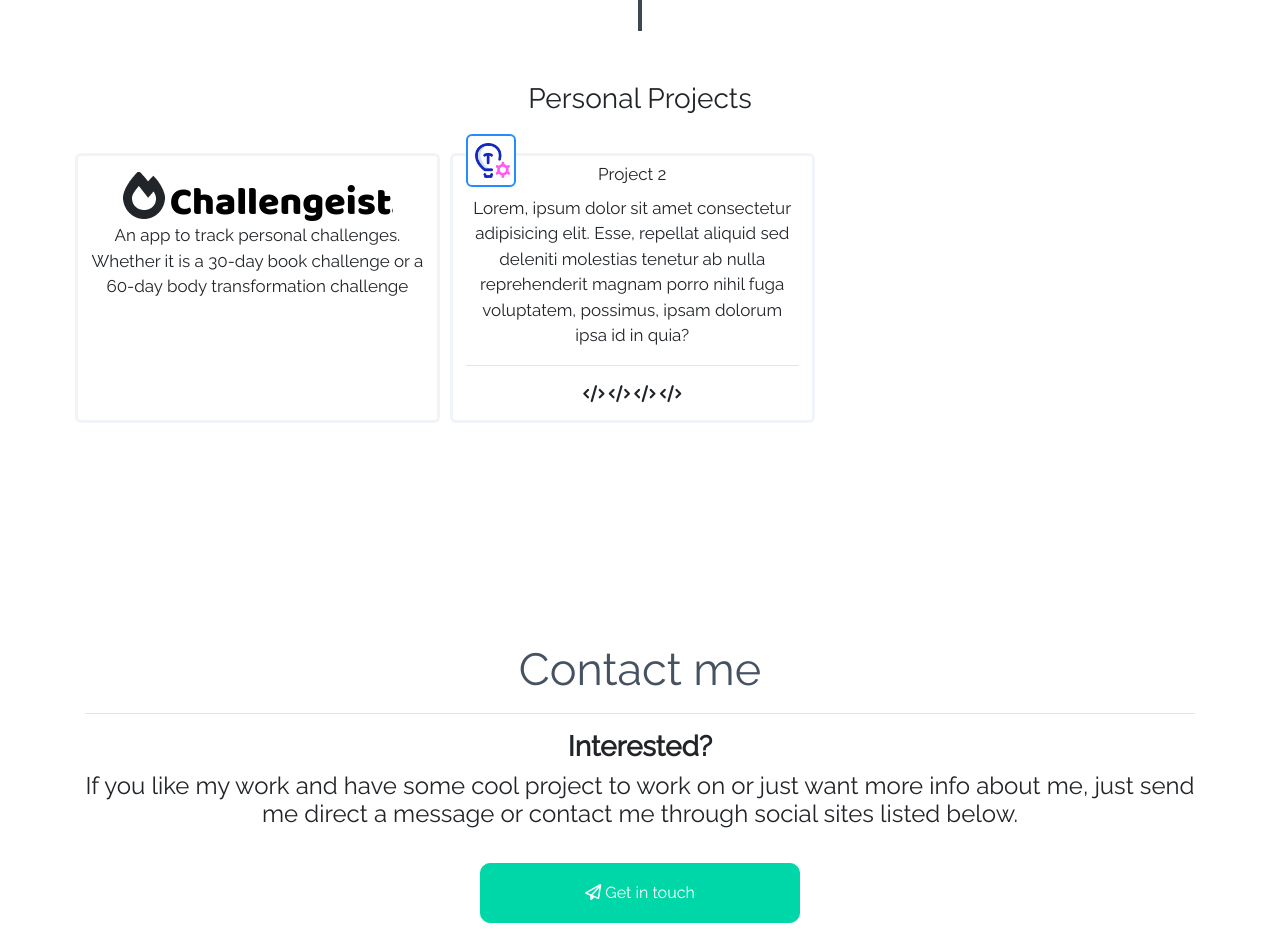
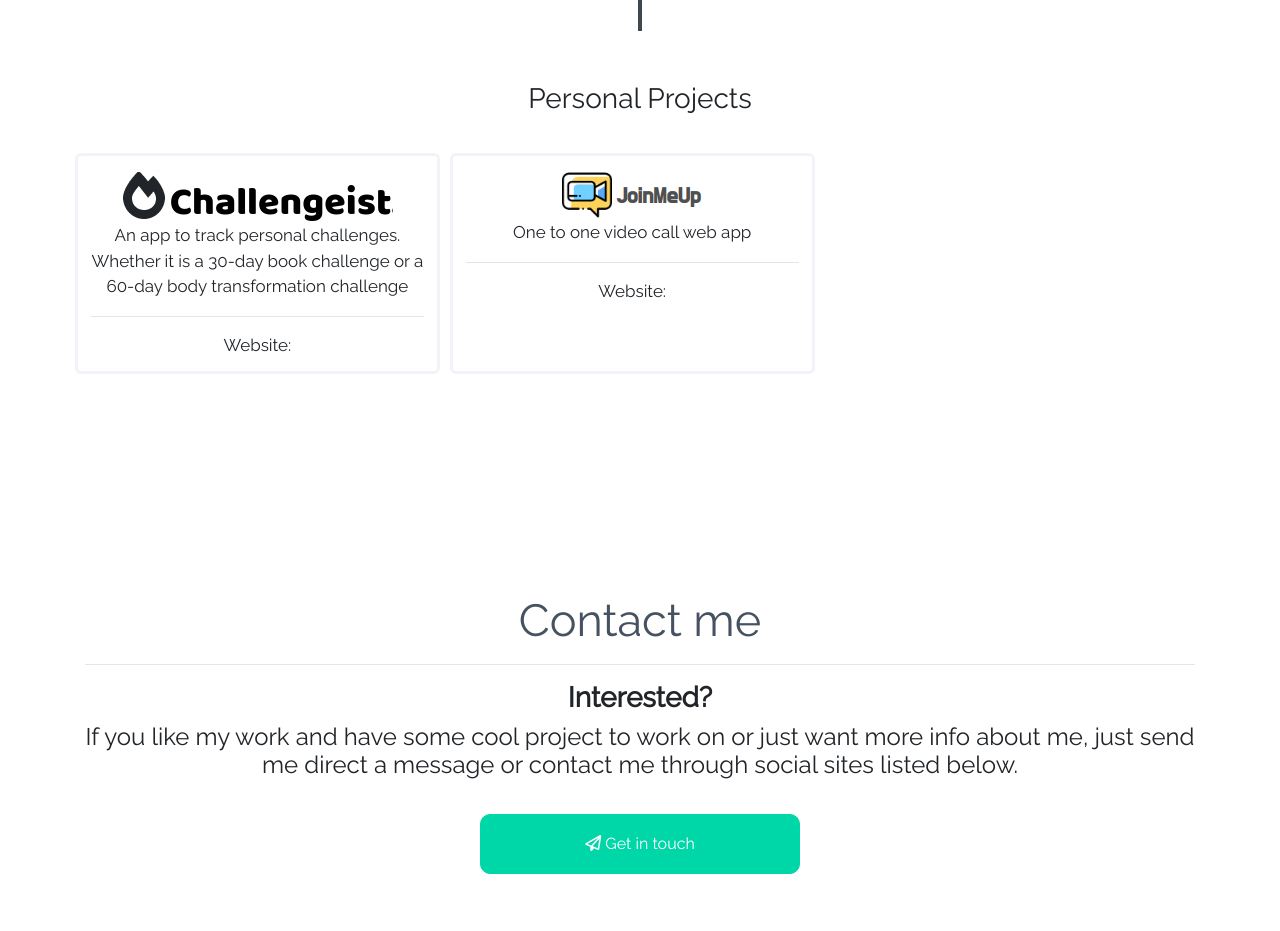
Before and after one commit to MRmarioruci/website, a plain HTML site: page index.html in a window 1280 px wide. Shown: the part 3464-4395 px from the top of the page. Drawn offline with nearby package versions, Linux system fonts and the light colour scheme; a script that the page names is missing.

Commit message:
join me up logo

```diff
--- a/index.html
+++ b/index.html
@@ -217,23 +217,16 @@
 						<img src="assets/images/challengeist.png" style="max-width: 100%;">
 					</center>
 					<p>An app to track personal challenges. Whether it is a 30-day book challenge or a 60-day body transformation challenge</p>
-					<!-- <hr>
-					<i class="fas fa-code"></i>
-					<i class="fas fa-code"></i>
-					<i class="fas fa-code"></i>
-					<i class="fas fa-code"></i> -->
+					<hr>
+					Website:
 				</div>
 				<div class="project__item">
-					<div class="project__item-icon">
-						<img src="assets/images/project__icon.png" width="35">
-					</div>
-					<label class="project__item-title">Project 2</label>
-					<p>Lorem, ipsum dolor sit amet consectetur adipisicing elit. Esse, repellat aliquid sed deleniti molestias tenetur ab nulla reprehenderit magnam porro nihil fuga voluptatem, possimus, ipsam dolorum ipsa id in quia?</p>
+					<center>
+						<img src="assets/images/joinmeup.png" style="max-width: 100%;">
+					</center>
+					<p>One to one video call web app</p>
 					<hr>
-					<i class="fas fa-code"></i>
-					<i class="fas fa-code"></i>
-					<i class="fas fa-code"></i>
-					<i class="fas fa-code"></i>
+					Website:
 				</div>
 			</div>
 		</div>
```
Also changed, not shown: assets/images/joinmeup.png (added).
